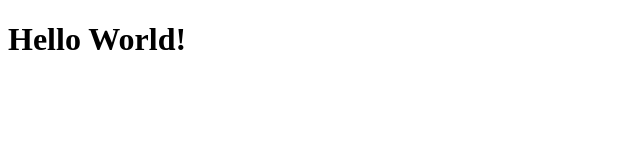
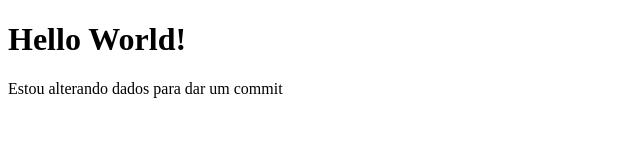
Before and after one commit to Luigiverderio/Initial-Commits, a plain HTML site: page Index.html in a window 1280 px wide. Shown: the whole page, without its empty margins (0-640 px from the left). Drawn offline with Linux system fonts and the light colour scheme.

Commit message:
Fixed typo

```diff
--- a/Index.html
+++ b/Index.html
@@ -7,6 +7,7 @@
     </head>
     <body>
         <h1>Hello World!</h1>
+        <p>Estou alterando dados para dar um commit</p>
         <header>
         </header>
     </body>
```
